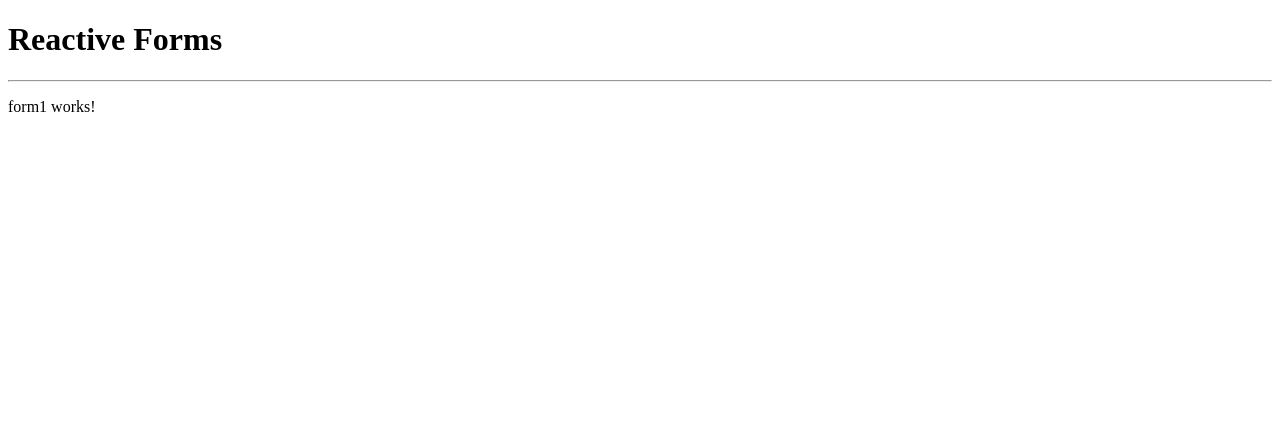
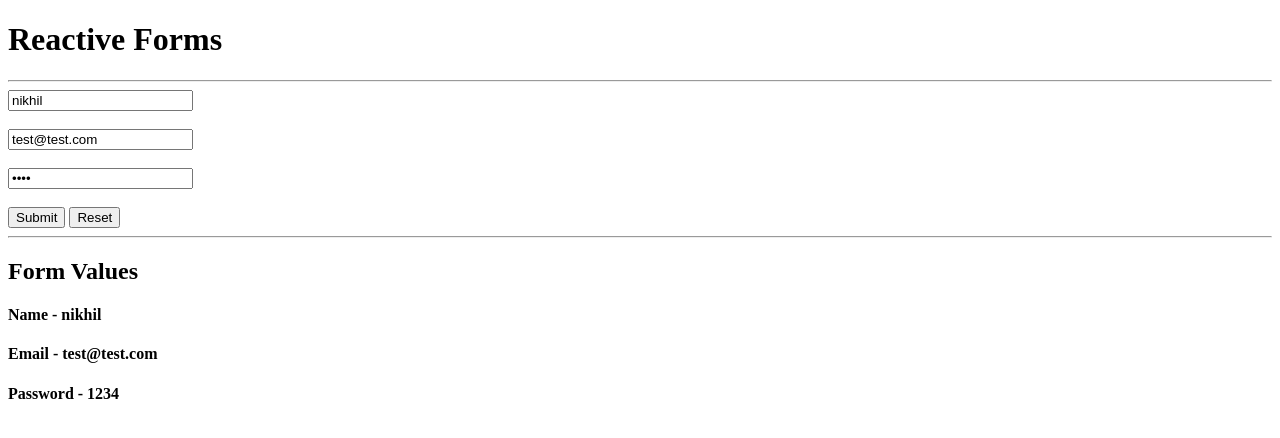
Before and after one commit to chavannikhil802/angular-reactive-forms, an Angular app: page / in a window 1280 px wide. Shown: the top 438 px of the page. Built offline with nearby package versions, Linux system fonts and the light colour scheme.

Commit message:
Implementing FormGroup functionality and re-setting the form

```diff
--- a/src/app/components/form1/form1.html
+++ b/src/app/components/form1/form1.html
@@ -1 +1,14 @@
-<p>form1 works!</p>
+<form [formGroup]="loginForm" (ngSubmit)="handleProfile()" action="" method="post">
+    <input type="text" name="" id="" formControlName="name" placeholder="Enter name">
+    <br><br>
+    <input type="email" name="" id="" formControlName="email" placeholder="Enter email">
+    <br><br>
+    <input type="password" name="" id="" formControlName="password" placeholder="Enter password">
+    <br><br>
+    <button>Submit</button>&nbsp;<button (click)="reset()">Reset</button>
+</form>
+<hr>
+<h2>Form Values</h2>
+<h4>Name - {{loginForm.value.name}}</h4>
+<h4>Email - {{loginForm.value.email}}</h4>
+<h4>Password - {{loginForm.value.password}}</h4>
--- a/src/app/components/form1/form1.ts
+++ b/src/app/components/form1/form1.ts
@@ -1,9 +1,30 @@
+import { CommonModule } from '@angular/common';
 import { Component } from '@angular/core';
+import { FormControl, FormGroup, ReactiveFormsModule } from '@angular/forms';
 
 @Component({
-  imports: [],
+  imports: [CommonModule, ReactiveFormsModule],
   selector: 'app-form1',
   styleUrl: './form1.css',
   templateUrl: './form1.html',
 })
-export class Form1 {}
+export class Form1 {
+
+  loginForm = new FormGroup({
+    name: new FormControl("nikhil"),
+    email: new FormControl("test@test.com"),
+    password: new FormControl("1234")
+  });
+
+  handleProfile() {
+    console.log(this.loginForm.value);
+  }
+
+  reset() {
+    this.loginForm.setValue({
+      name: '',
+      email: '',
+      password: ''
+    });
+  }
+}
```
